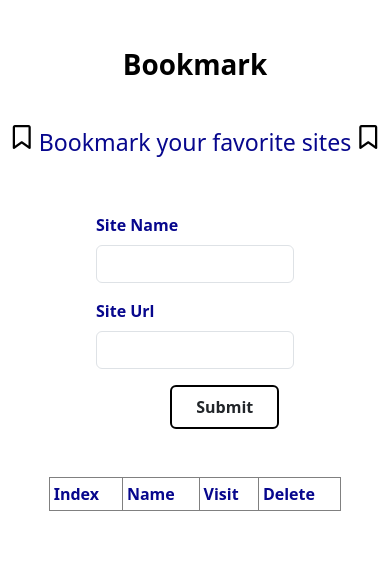
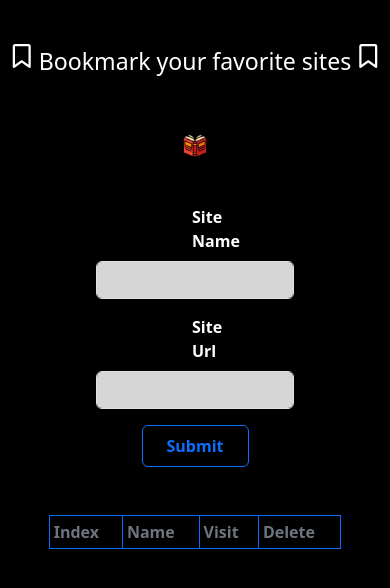
Before and after one commit to Abrar-Hosny/Book-Marker, a plain HTML site: page index.html in a window 390 px wide. Drawn offline with Linux system fonts and the light colour scheme.

Commit message:
Add media query and change the colors

```diff
--- a/CSS/style.css
+++ b/CSS/style.css
@@ -1,5 +1,5 @@
 :root{
-    --main-color:rgb(7, 7, 141)
+    --main-color:white
 }
 
 
@@ -13,3 +13,34 @@ body{
 box-shadow: 2px 2px 6px  rgb(122, 122, 122);
 border: solid black 1px;
 }
+
+
+img{
+width: 6%;
+}
+
+section  #form input{
+    background-color: rgb(214, 214, 214);
+}
+
+
+@media screen and (min-width:640px) {
+    section #form input{
+        width: 80%;
+
+    }
+}
+
+
+@media screen and  (min-width:789px) {
+    section #form input{
+        width: 80%;
+    }
+}
+
+
+@media screen and (min-width:1024x){
+    section #form input{
+        width: 80%;
+    }
+}
--- a/JS/index.js
+++ b/JS/index.js
@@ -1,6 +1,7 @@
 var bookName = document.getElementById("bookname");
 var bookLink = document.getElementById("Link");
 var displaybody = document.getElementById("displaybody");
+
 
 var bookList;
 
@@ -15,6 +16,10 @@ else{
 function addBook(){
 bookNameValue = bookName.value;
 bookLinkValue = bookLink.value ;
+if(bookNameValue == null || bookLinkValue==null ){
+
+}
+
 bookList.push({name:bookNameValue , link : bookLinkValue});
 localStorage.setItem("books" , JSON.stringify(bookList));
 console.log(bookList) ;
--- a/index.html
+++ b/index.html
@@ -2,35 +2,37 @@
 <html lang="en">
   <head>
     <meta charset="utf-8" />
-    <title>title</title>
+    <title>Bookmark</title>
     <meta name="viewport" content="width=device-width, initial-scale=1" />
+    <link rel="icon" type="image/x-icon" href="images/bookmark_12461408.png">
     <link href="../CSS/bootstrap.min.css" rel="stylesheet" />
     <link href="../CSS/all.min.css" rel="stylesheet" />
     <link href="../CSS/style.css" rel="stylesheet" />
   </head>
-  <body>
+  <body class=bg-black>
     <section>
-      <div class="mt-5 mb-5 header position-relative">
-        <h1 class="text-center text-black fw-bolder">Bookmark</h1>
+
+      <div class="d-flex justify-content-center mt-5">
+        <i class="fa-regular fa-bookmark m-2 fa-xl" style="color: white"></i>
+        <h3 class="">Bookmark your favorite sites</h3>
+        <i class="fa-regular fa-bookmark m-2 fa-xl" style="color: white"></i>
       </div>
-      <div class="d-flex justify-content-center">
-        <i class="fa-regular fa-bookmark m-2 fa-xl" style="color: #000000"></i>
-        <h3 class="">Bookmark your favorite sites</h3>
-        <i class="fa-regular fa-bookmark m-2 fa-xl" style="color: #000000"></i>
-      </div>
+      <div class="mt-5 header position-relative text-center ">
+        <img src="images/book_3145765.png"  alt="book"  >
+              </div>
       <div id="form" class="mx-5 p-5">
-          <div class="mb-3">
-            <label for="bookname" class="form-label fw-bold">Site Name</label>
-            <input type="text" class="form-control" id="bookname" />
+          <div class=" d-flex flex-column">
+            <label for="bookname" class=" form-label fw-bold mx-5 px-5">Site Name</label>
+            <input type="text" class="form-control fw-bold align-self-center " id="bookname" />
           </div>
-          <div class="mb-3">
-            <label for="Link" class="form-label fw-bold">Site Url</label>
-            <input type="text" class="form-control" id="Link" />
+          <div class="mb-3 mt-3 d-flex flex-column">
+            <label for="Link" class="form-label fw-bold mx-5 px-5">Site Url</label>
+            <input type="text" class="form-control fw-bold align-self-center" id="Link" />
           </div>
-          <div class="mx-auto w-25">
+          <div class="d-flex justify-content-center">
             <button
               onclick="addBook()"
-              class="btn px-4 py-2 border border-2 border-black fw-bold"
+              class="btn px-4  py-2    btn-outline-primary fw-bold"
             >
               Submit
             </button>
@@ -39,12 +41,12 @@
     </section>
 
     <section >
-      <table class="table-bordered table-sm position-relative m-auto w-75">
+      <table class="table-bordered border-primary table-sm position-relative m-auto w-75">
         <thead>
-          <th>Index</th>
-          <th>Name</th>
-          <th>Visit</th>
-          <th>Delete</th>
+          <th class="text-secondary">Index</th>
+          <th class="text-secondary">Name</th>
+          <th class="text-secondary">Visit</th>
+          <th class="text-secondary">Delete</th>
         </thead>
         <tbody id="displaybody">
         </tbody>
```
Also changed, not shown: images/book_3145765.png (added), images/bookmark_12461408.png (added).
